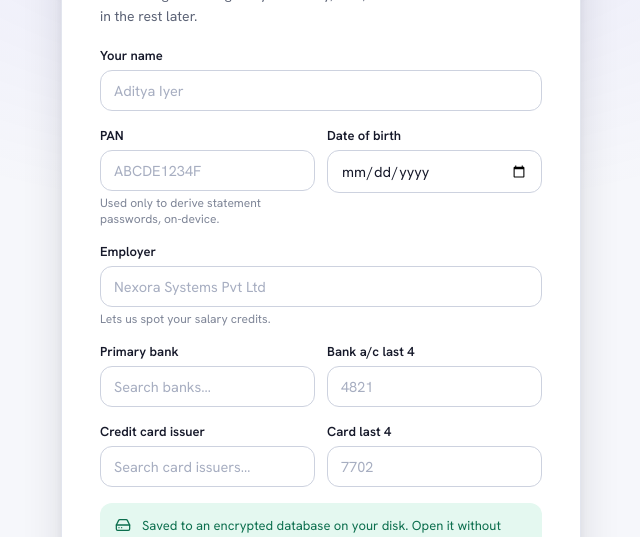
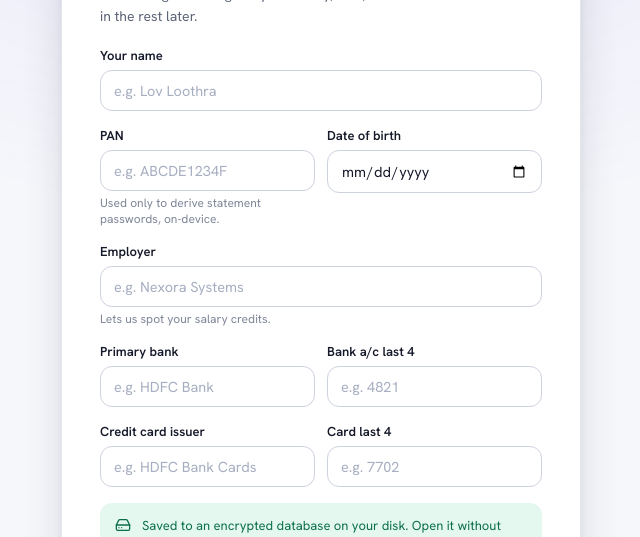
Before and after one commit to lovloothra/personal-finance, a Next.js app: page /onboarding in a window 1280 px wide. Both pictures are taken after a click on the button "Get started". Shown: the part 147-684 px from the top of the page, without its empty margins (319-959 px from the left). Built offline with nearby package versions, Linux system fonts and the light colour scheme.

Commit message:
Minor edits in onboarding

```diff
--- a/app/api/profile/route.ts
+++ b/app/api/profile/route.ts
@@ -53,15 +53,17 @@ export async function POST(req: Request): Promise<Response> {
   try {
     assertSameOrigin(req);
     const body = (await req.json()) as EssentialsPayload;
-    if (!body.fullName?.trim()) return badRequest('Your name is required.');
 
-    const patch: Partial<ProfileSeed> = {
-      personal: {
-        fullName: body.fullName.trim(),
-        pan: body.pan?.trim() || undefined,
-        dob: body.dob?.trim() || undefined,
-      },
-    };
+    // Build a patch from only the fields the user actually provided. Blank
+    // fields are omitted so the existing saved value is preserved on merge;
+    // overall validity (name required) is enforced by writeProfileSeed's schema.
+    const patch: Partial<ProfileSeed> = {};
+    const personal: Record<string, string> = {};
+    if (body.fullName?.trim()) personal.fullName = body.fullName.trim();
+    if (body.pan?.trim()) personal.pan = body.pan.trim().toUpperCase();
+    if (body.dob?.trim()) personal.dob = body.dob.trim();
+    if (Object.keys(personal).length) patch.personal = personal as ProfileSeed['personal'];
+
     if (body.employer?.trim()) {
       patch.employer = { name: body.employer.trim(), aliases: [body.employer.trim().toLowerCase()] };
     }
--- a/src/ui/onboarding/Wizard.tsx
+++ b/src/ui/onboarding/Wizard.tsx
@@ -77,13 +77,39 @@ function Welcome({ onNext }: { onNext: () => void }) {
 
 // --- Step 1: Essentials ----------------------------------------------------
 
+interface Hints {
+  fullName: string;
+  pan: string;
+  dob: string;
+  employer: string;
+  bankLabel: string;
+  bankLast4: string;
+  cardLabel: string;
+  cardLast4: string;
+}
+const EXAMPLE: Hints = {
+  fullName: 'e.g. Lov Loothra',
+  pan: 'e.g. ABCDE1234F',
+  dob: '',
+  employer: 'e.g. Nexora Systems',
+  bankLabel: 'e.g. HDFC Bank',
+  bankLast4: 'e.g. 4821',
+  cardLabel: 'e.g. HDFC Bank Cards',
+  cardLast4: 'e.g. 7702',
+};
+
 function Essentials({ onNext, onBack }: { onNext: () => void; onBack: () => void }) {
+  // Inputs stay EMPTY; saved/example values show as placeholders (hints) so the
+  // user can just continue. Blank fields are omitted on save and the existing
+  // saved value (if any) is preserved server-side.
   const [fullName, setFullName] = useState('');
   const [pan, setPan] = useState('');
   const [dob, setDob] = useState('');
   const [employer, setEmployer] = useState('');
-  const [bank, setBank] = useState<{ id: string; last4: string; label: string }>({ id: '', last4: '', label: '' });
-  const [card, setCard] = useState<{ id: string; last4: string; label: string }>({ id: '', last4: '', label: '' });
+  const [bank, setBank] = useState<{ id: string; last4: string }>({ id: '', last4: '' });
+  const [card, setCard] = useState<{ id: string; last4: string }>({ id: '', last4: '' });
+  const [hint, setHint] = useState<Hints>(EXAMPLE);
+  const [hasSaved, setHasSaved] = useState(false);
   const [saving, setSaving] = useState(false);
   const [error, setError] = useState<string | null>(null);
 
@@ -91,12 +117,17 @@ function Essentials({ onNext, onBack }: { onNext: () => void; onBack: () => void
     fetch('/api/profile')
       .then((r) => r.json())
       .then((p) => {
-        setFullName(p.fullName ?? '');
-        setPan(p.pan ?? '');
-        setDob(p.dob ?? '');
-        setEmployer(p.employer ?? '');
-        setBank({ id: p.primaryBankId ?? '', last4: p.primaryBankLast4 ?? '', label: p.primaryBankLabel ?? '' });
-        setCard({ id: p.creditCardId ?? '', last4: p.creditCardLast4 ?? '', label: p.creditCardLabel ?? '' });
+        if (p.fullName) setHasSaved(true);
+        setHint({
+          fullName: p.fullName || EXAMPLE.fullName,
+          pan: p.pan || EXAMPLE.pan,
+          dob: p.dob || '',
+          employer: p.employer || EXAMPLE.employer,
+          bankLabel: p.primaryBankLabel || EXAMPLE.bankLabel,
+          bankLast4: p.primaryBankLast4 || EXAMPLE.bankLast4,
+          cardLabel: p.creditCardLabel || EXAMPLE.cardLabel,
+          cardLast4: p.creditCardLast4 || EXAMPLE.cardLast4,
+        });
       })
       .catch(() => {});
   }, []);
@@ -104,19 +135,20 @@ function Essentials({ onNext, onBack }: { onNext: () => void; onBack: () => void
   const save = async () => {
     setSaving(true);
     setError(null);
+    const v = (s: string) => (s.trim() ? s.trim() : undefined);
     try {
       const res = await fetch('/api/profile', {
         method: 'POST',
         headers: { 'content-type': 'application/json' },
         body: JSON.stringify({
-          fullName,
-          pan,
-          dob,
-          employer,
-          primaryBankId: bank.id,
-          primaryBankLast4: bank.last4,
-          creditCardId: card.id,
-          creditCardLast4: card.last4,
+          fullName: v(fullName),
+          pan: v(pan),
+          dob: v(dob),
+          employer: v(employer),
+          primaryBankId: bank.id || undefined,
+          primaryBankLast4: v(bank.last4),
+          creditCardId: card.id || undefined,
+          creditCardLast4: v(card.last4),
         }),
       });
       const data = await res.json();
@@ -128,6 +160,9 @@ function Essentials({ onNext, onBack }: { onNext: () => void; onBack: () => void
       setSaving(false);
     }
   };
+
+  // Can continue if a name is already saved or the user typed one.
+  const canContinue = hasSaved || fullName.trim().length > 0;
 
   return (
     <>
@@ -141,27 +176,27 @@ function Essentials({ onNext, onBack }: { onNext: () => void; onBack: () => void
         </div>
       </div>
       <p className="lead" style={{ fontSize: 14, marginBottom: 20 }}>
-        Just enough to recognise your salary, rent, and statements. You can fill in the rest later.
+        Just enough to recognise your salary, rent, and statements. {hasSaved ? 'These are already on file — edit any to change, or just continue.' : 'You can fill in the rest later.'}
       </p>
 
       <div className="field">
         <label>Your name</label>
-        <input className="inp" value={fullName} onChange={(e) => setFullName(e.target.value)} placeholder="Aditya Iyer" />
+        <input className="inp" value={fullName} onChange={(e) => setFullName(e.target.value)} placeholder={hint.fullName} />
       </div>
       <div className="row2">
         <div className="field">
           <label>PAN</label>
-          <input className="inp" value={pan} onChange={(e) => setPan(e.target.value.toUpperCase())} placeholder="ABCDE1234F" />
+          <input className="inp" value={pan} onChange={(e) => setPan(e.target.value.toUpperCase())} placeholder={hint.pan} />
           <div className="hint">Used only to derive statement passwords, on-device.</div>
         </div>
         <div className="field">
-          <label>Date of birth</label>
+          <label>Date of birth{hint.dob ? ` · on file: ${hint.dob}` : ''}</label>
           <input className="inp" type="date" value={dob} onChange={(e) => setDob(e.target.value)} />
         </div>
       </div>
       <div className="field">
         <label>Employer</label>
-        <input className="inp" value={employer} onChange={(e) => setEmployer(e.target.value)} placeholder="Nexora Systems Pvt Ltd" />
+        <input className="inp" value={employer} onChange={(e) => setEmployer(e.target.value)} placeholder={hint.employer} />
         <div className="hint">Lets us spot your salary credits.</div>
       </div>
       <div className="row2">
@@ -169,15 +204,13 @@ function Essentials({ onNext, onBack }: { onNext: () => void; onBack: () => void
           <label>Primary bank</label>
           <InstitutionPicker
             category="bank"
-            placeholder="Search banks…"
-            value={bank.id}
-            valueLabel={bank.label}
-            onSelect={(inst) => setBank((b) => ({ ...b, id: inst?.id ?? '', label: inst?.displayName ?? '' }))}
+            placeholder={hint.bankLabel}
+            onSelect={(inst) => setBank((b) => ({ ...b, id: inst?.id ?? '' }))}
           />
         </div>
         <div className="field">
           <label>Bank a/c last 4</label>
-          <input className="inp" value={bank.last4} maxLength={4} onChange={(e) => setBank((b) => ({ ...b, last4: e.target.value.replace(/\D/g, '') }))} placeholder="4821" />
+          <input className="inp" value={bank.last4} maxLength={4} onChange={(e) => setBank((b) => ({ ...b, last4: e.target.value.replace(/\D/g, '') }))} placeholder={hint.bankLast4} />
         </div>
       </div>
       <div className="row2">
@@ -185,15 +218,13 @@ function Essentials({ onNext, onBack }: { onNext: () => void; onBack: () => void
           <label>Credit card issuer</label>
           <InstitutionPicker
             category="credit_card_issuer"
-            placeholder="Search card issuers…"
-            value={card.id}
-            valueLabel={card.label}
-            onSelect={(inst) => setCard((c) => ({ ...c, id: inst?.id ?? '', label: inst?.displayName ?? '' }))}
+            placeholder={hint.cardLabel}
+            onSelect={(inst) => setCard((c) => ({ ...c, id: inst?.id ?? '' }))}
           />
         </div>
         <div className="field">
           <label>Card last 4</label>
-          <input className="inp" value={card.last4} maxLength={4} onChange={(e) => setCard((c) => ({ ...c, last4: e.target.value.replace(/\D/g, '') }))} placeholder="7702" />
+          <input className="inp" value={card.last4} maxLength={4} onChange={(e) => setCard((c) => ({ ...c, last4: e.target.value.replace(/\D/g, '') }))} placeholder={hint.cardLast4} />
         </div>
       </div>
 
@@ -202,7 +233,7 @@ function Essentials({ onNext, onBack }: { onNext: () => void; onBack: () => void
         <span>Saved to an encrypted database on your disk. Open it without your passphrase and it&apos;s gibberish.</span>
       </div>
       {error && <div className="note warn" style={{ marginBottom: 14 }}><span className="ic"><Icon name="triangle-alert" size={16} /></span><span>{error}</span></div>}
-      <button className="btn btn-primary btn-lg" style={{ width: '100%' }} disabled={saving || !fullName.trim()} onClick={save}>
+      <button className="btn btn-primary btn-lg" style={{ width: '100%' }} disabled={saving || !canContinue} onClick={save}>
         {saving ? 'Saving…' : 'Save & continue'}
       </button>
     </>
@@ -344,16 +375,40 @@ function GmailConnect({ onNext, onBack, initialError }: { onNext: () => void; on
       {hasClient === false ? (
         <>
           <p className="lead" style={{ fontSize: 14, marginBottom: 14 }}>
-            One-time setup: create your own <b>Desktop</b> OAuth client so the connection is entirely yours.
+            One-time setup (~5 min): create your own <b>Desktop</b> OAuth client in Google Cloud so the connection is
+            entirely yours. Follow these exactly — the most common slip is choosing the wrong client type.
           </p>
-          <ol className="muted" style={{ fontSize: 13, lineHeight: 1.7, paddingLeft: 18, marginBottom: 14 }}>
-            <li>Open <a href="https://console.cloud.google.com/apis/credentials" target="_blank" rel="noreferrer">Google Cloud → Credentials</a> and create a project.</li>
-            <li>Enable the <b>Gmail API</b>, and add yourself as a test user on the OAuth consent screen.</li>
-            <li>Create credentials → <b>OAuth client ID</b> → application type <b>Desktop app</b>.</li>
-            <li>Download the JSON and paste its contents below.</li>
+          <ol className="muted onb-steplist" style={{ fontSize: 13, lineHeight: 1.6, paddingLeft: 20, margin: '0 0 14px' }}>
+            <li style={{ marginBottom: 7 }}>
+              Open the <a href="https://console.cloud.google.com/projectcreate" target="_blank" rel="noreferrer">Google Cloud Console</a> and
+              create a project (any name), then make sure it&apos;s selected in the top bar.
+            </li>
+            <li style={{ marginBottom: 7 }}>
+              Go to <a href="https://console.cloud.google.com/apis/library/gmail.googleapis.com" target="_blank" rel="noreferrer">APIs &amp; Services → Library</a>,
+              open <b>Gmail API</b>, and click <b>Enable</b>.
+            </li>
+            <li style={{ marginBottom: 7 }}>
+              Open <a href="https://console.cloud.google.com/apis/credentials/consent" target="_blank" rel="noreferrer">OAuth consent screen</a> →
+              choose <b>External</b> → fill app name + your email → on the <b>Test users</b> step, <b>add your own Gmail address</b> → Save.
+            </li>
+            <li style={{ marginBottom: 7 }}>
+              Go to <a href="https://console.cloud.google.com/apis/credentials" target="_blank" rel="noreferrer">Credentials</a> →
+              <b> + Create credentials</b> → <b>OAuth client ID</b>.
+            </li>
+            <li style={{ marginBottom: 7 }}>
+              Application type: select <b style={{ color: 'var(--brand)' }}>Desktop app</b> — <u>not</u> &ldquo;Web application&rdquo;.
+              Name it anything → <b>Create</b>. (Desktop clients don&apos;t need a redirect URI; the loopback flow is built in.)
+            </li>
+            <li>
+              In the popup, click <b>Download JSON</b>, open the file, and paste its full contents below.
+            </li>
           </ol>
+          <div className="note warn" style={{ marginBottom: 14 }}>
+            <span className="ic"><Icon name="info" size={16} /></span>
+            <span>Must be a <b>Desktop app</b> client. A &ldquo;Web application&rdquo; client will be rejected because its redirect URIs can&apos;t use the local loopback flow.</span>
+          </div>
           <div className="field">
-            <label>OAuth client JSON</label>
+            <label>Paste the downloaded OAuth client JSON</label>
             <textarea
               className="inp"
               style={{ minHeight: 96, fontFamily: 'var(--mono, monospace)', fontSize: 12 }}
@@ -365,7 +420,7 @@ function GmailConnect({ onNext, onBack, initialError }: { onNext: () => void; on
           <button className="btn btn-primary btn-lg" style={{ width: '100%' }} disabled={savingClient || !clientJson.trim()} onClick={saveClient}>
             {savingClient ? 'Saving…' : 'Save client & continue'}
           </button>
-          <div className="onb-note"><Icon name="lock" size={14} />Stored in a gitignored secrets folder — never committed.</div>
+          <div className="onb-note"><Icon name="lock" size={14} />Stored in a gitignored secrets folder — never committed, never uploaded.</div>
         </>
       ) : (
         <>
```
